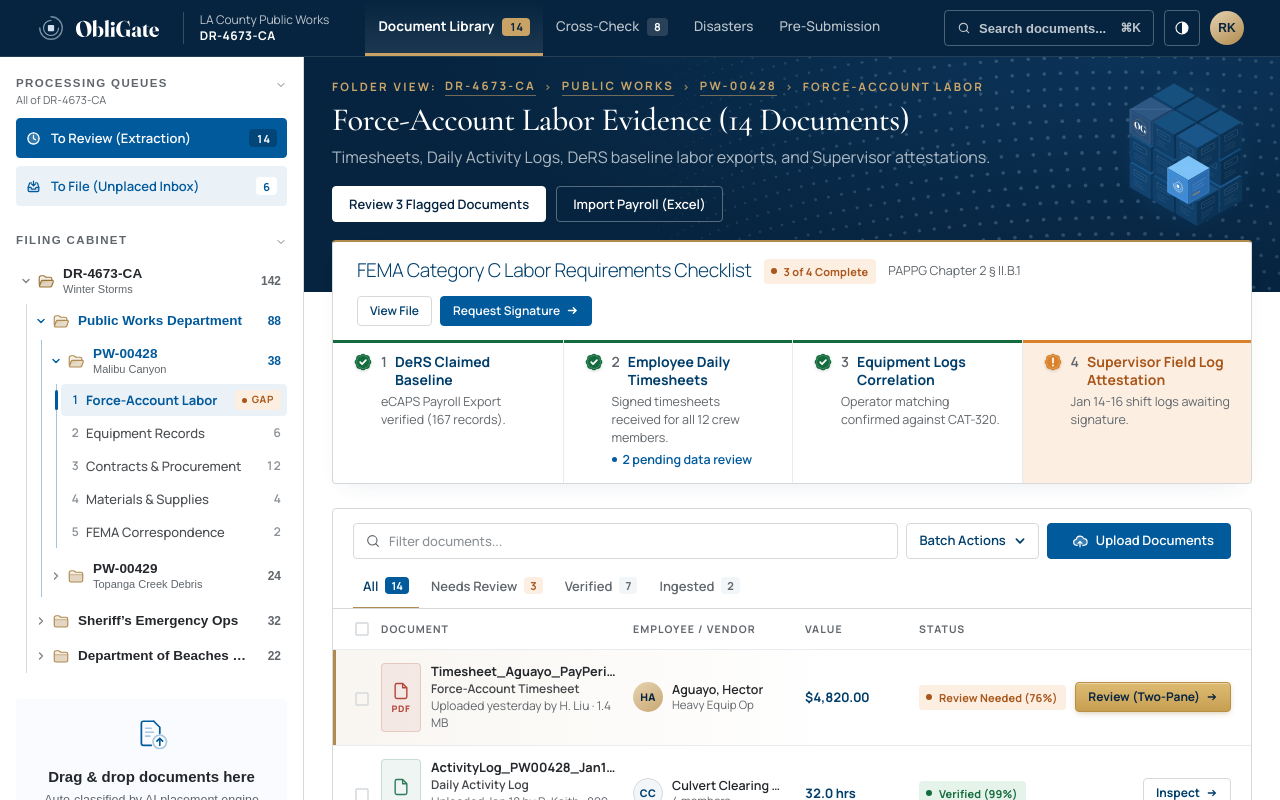
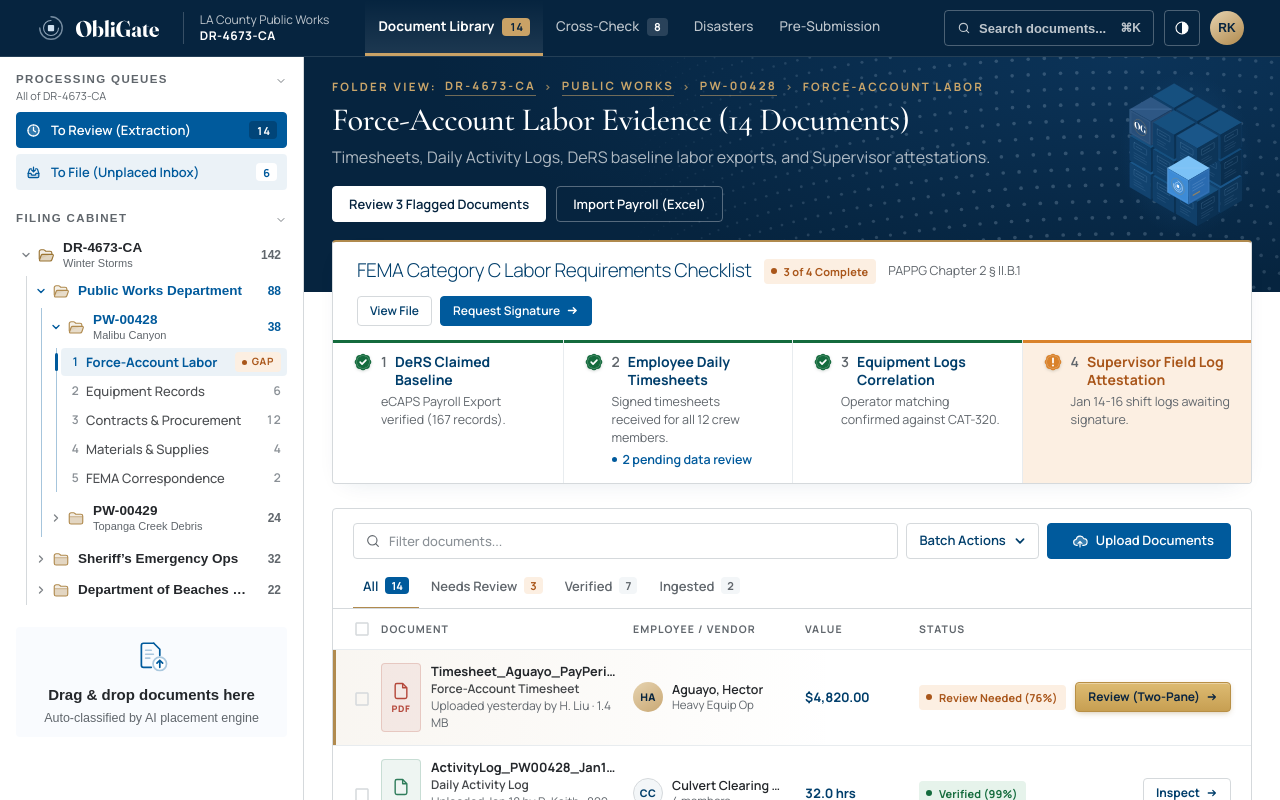
Before and after one commit to hoahtlmilemarker/ObliGate, a React (Vite) app: page /library in a window 1280 px wide. Shown: the top 800 px of the page. Built offline with nearby package versions, Linux system fonts and the light colour scheme.

Commit message:
Tighten sidebar spacing so the library rail fits laptop screens
Co-Authored-By: Claude Opus 5.5 <noreply@anthropic.com>
Claude-Session: https://claude.ai/code/session_01EaExDsRdrtJNWD66WsbQGb

```diff
--- a/src/layout/AppShell.tsx
+++ b/src/layout/AppShell.tsx
@@ -56,7 +56,7 @@ export function AppShell({ sidebar, sidebarLabel = 'Filters', children, ...heade
                   maxHeight: 'calc(100vh - 56px)',
                   overflowY: 'auto',
                   overscrollBehavior: 'contain',
-                  p: '20px 16px 24px',
+                  p: '16px 16px 20px',
                   scrollbarWidth: 'thin',
                   scrollbarColor: (t) => `${t.palette.og.line} transparent`,
                 }}
--- a/src/layout/Sidebar.tsx
+++ b/src/layout/Sidebar.tsx
@@ -8,7 +8,7 @@ import { CountBadge } from '@/components';
 export function SidebarSection({ label, scope, children, defaultOpen = true, collapsible = true }: { label: string; scope?: string; children: ReactNode; defaultOpen?: boolean; collapsible?: boolean }) {
   const [open, setOpen] = useState(defaultOpen);
   const head = (
-    <Box sx={{ display: 'flex', alignItems: 'flex-start', justifyContent: 'space-between', width: '100%', mb: 2.5 }}>
+    <Box sx={{ display: 'flex', alignItems: 'flex-start', justifyContent: 'space-between', width: '100%', mb: 2 }}>
       <Box sx={{ textAlign: 'left' }}>
         <Typography variant="label">{label}</Typography>
         {scope && <Typography sx={{ fontSize: 11, color: 'og.gray', mt: 0.5 }}>{scope}</Typography>}
@@ -21,7 +21,7 @@ export function SidebarSection({ label, scope, children, defaultOpen = true, col
     </Box>
   );
   return (
-    <Box component="section" sx={{ mb: 5 }}>
+    <Box component="section" sx={{ mb: 4 }}>
       {collapsible ? (
         <ButtonBase onClick={() => setOpen((o) => !o)} aria-expanded={open} sx={{ width: '100%', display: 'block', borderRadius: '4px' }}>
           {head}
@@ -45,9 +45,9 @@ export function QueueItem({ icon, label, count, to, active }: { icon?: ReactNode
         display: 'flex',
         alignItems: 'center',
         gap: 2.5,
-        height: 40,
+        height: 36,
         px: '9px',
-        mb: 2,
+        mb: 1.5,
         borderRadius: '4px',
         fontSize: 13,
         fontWeight: 600,
--- a/src/pages/DocumentLibrary/LibrarySidebar.tsx
+++ b/src/pages/DocumentLibrary/LibrarySidebar.tsx
@@ -77,8 +77,8 @@ function Branch({ open, onToggle, nested, root, id, sub, label, count, children
           alignItems: 'center',
           justifyContent: 'flex-start',
           textAlign: 'left',
-          minHeight: 34,
-          p: '6px 6px 6px 2px',
+          minHeight: 30,
+          p: '4px 6px 4px 2px',
           borderRadius: '4px',
           '&:hover': { bgcolor: 'rgba(0,90,156,.045)' },
           '&.Mui-focusVisible': { bgcolor: 'og.blueTint' },
@@ -137,14 +137,14 @@ function Leaf({ n, label, to, on, count, gap }: { n: number; label: string; to:
         position: 'relative',
         display: 'flex',
         alignItems: 'center',
-        minHeight: 32,
-        p: '5px 6px 5px 7px',
+        minHeight: 28,
+        p: '3px 6px 3px 7px',
         borderRadius: '4px',
         textDecoration: 'none',
         bgcolor: on ? 'og.blueTint' : 'transparent',
         '&:hover': { bgcolor: on ? 'og.blueTint' : 'rgba(0,90,156,.045)', textDecoration: 'none' },
         '&:focus-visible': { outline: 'none', bgcolor: 'rgba(0,90,156,.08)' },
-        ...(on && { '&::before': { content: '""', position: 'absolute', left: -6, top: 6, bottom: 6, width: 3, borderRadius: '2px', bgcolor: 'og.blue' } }),
+        ...(on && { '&::before': { content: '""', position: 'absolute', left: -6, top: 5, bottom: 5, width: 3, borderRadius: '2px', bgcolor: 'og.blue' } }),
       }}
     >
       <Box component="span" sx={{ flex: 'none', width: 11, mr: '7px', fontSize: 12, fontWeight: 600, color: on ? 'og.blue' : 'og.dim', fontVariantNumeric: 'tabular-nums', textAlign: 'right' }}>
@@ -201,7 +201,7 @@ function SideDropzone({ onFiles }: { onFiles?: (files: File[]) => void }) {
           alignItems: 'center',
           justifyContent: 'center',
           gap: 1.5,
-          p: '18px 10px 16px',
+          p: '12px 10px 12px',
           textAlign: 'center',
           borderRadius: '4px',
           backgroundImage: dashed(dark ? '5A7896' : '8FA9C6', 0.9),
@@ -213,7 +213,7 @@ function SideDropzone({ onFiles }: { onFiles?: (files: File[]) => void }) {
         };
       }}
     >
-      <Box component="span" sx={{ color: 'og.blue', display: 'flex', mb: '10px' }}>
+      <Box component="span" sx={{ color: 'og.blue', display: 'flex', mb: '6px' }}>
         <DocUpload size={34} />
       </Box>
       <Box component="strong" sx={{ fontSize: 15, fontWeight: 700, color: 'og.ink', lineHeight: 1.3 }}>
```
